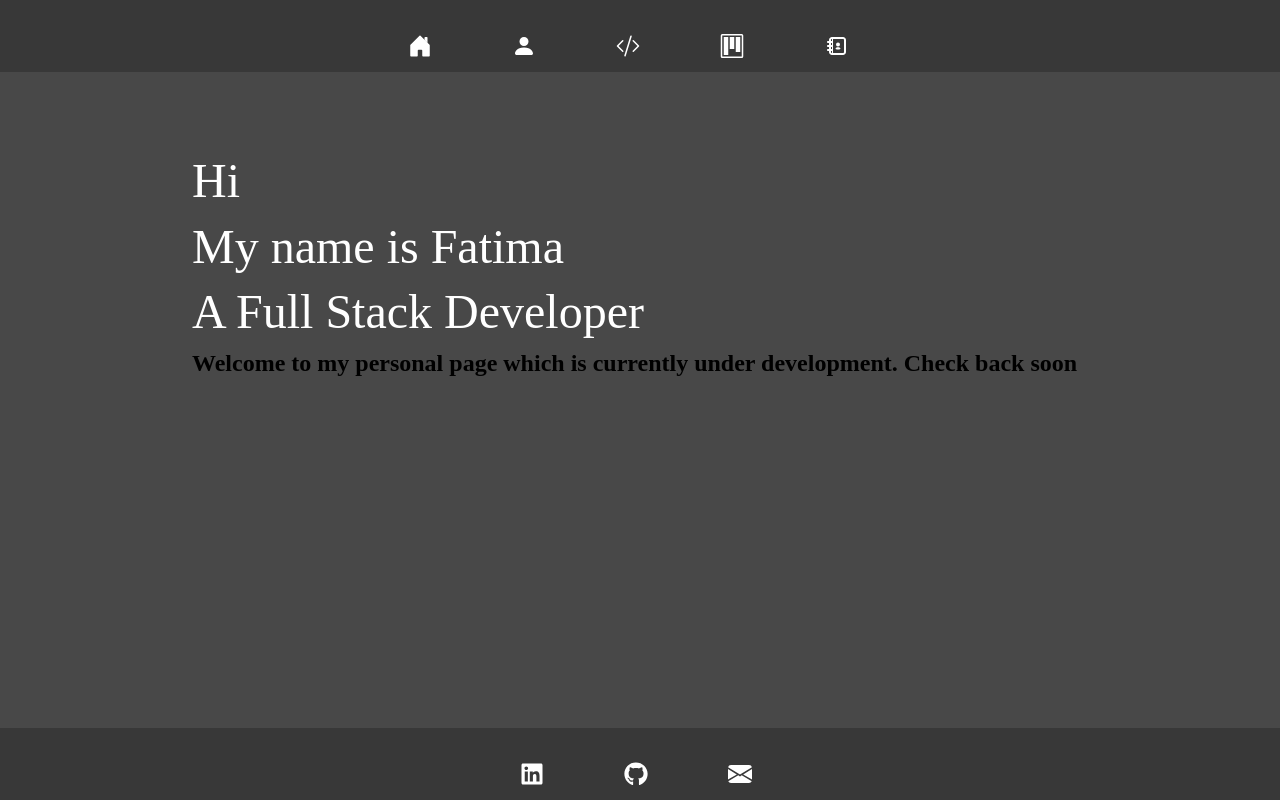
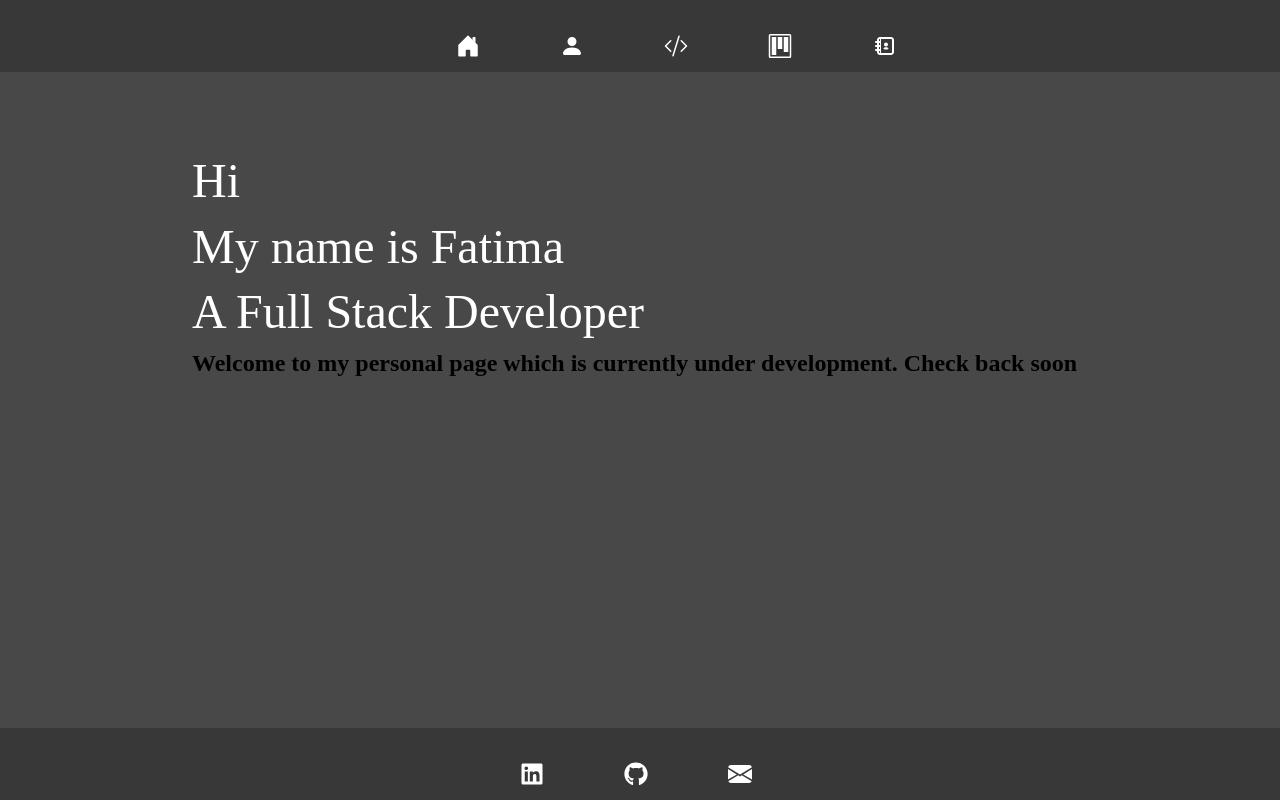
Before and after one commit to FatimaAbdimalik/portfolio, a React (Create React App) app: page / in a window 1280 px wide. Built offline with nearby package versions, Linux system fonts and the light colour scheme; a web font is replaced by a local one.

Commit message:
navbar in the middle

```diff
--- a/src/components/SideBar/SideBar.css
+++ b/src/components/SideBar/SideBar.css
@@ -3,7 +3,8 @@
   margin-top: 2rem;
   margin-right: 3rem;
   display: flex;
-  margin-left: 18rem;
+  /* margin-left: 18rem; */
+  justify-content: center;
 }
 
 .list_style {
```
